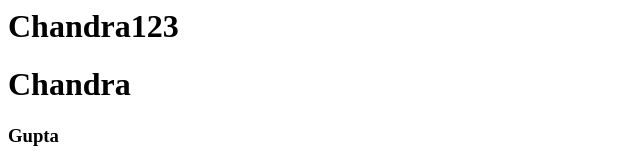
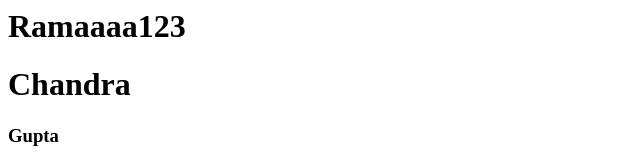
Before and after one commit to ram090/githubrepo1, a plain HTML site: page index.html in a window 1280 px wide. Shown: the top 160 px of the page, without its empty margins (0-640 px from the left). Drawn offline with Linux system fonts and the light colour scheme.

Commit message:
Update index.html

```diff
--- a/index.html
+++ b/index.html
@@ -1,4 +1,4 @@
 
-<h1>Chandra123</h1><h1>Chandra</h1>
+<h1>Ramaaaa123</h1><h1>Chandra</h1>
 <h3>Gupta</h3>
 <h1>Chandra</h1><h2>Ram</h2>
```
